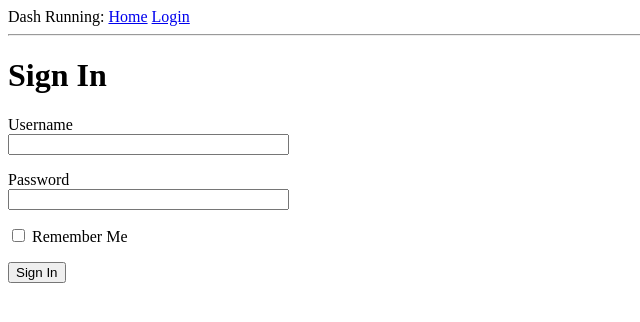
After one commit to paulsavala/Dash-Running, a Flask app: page /login in a window 1280 px wide. The commit adds this page. Shown: the top 322 px of the page, without its empty margins (0-640 px from the left). Run offline with Flask 2, Linux system fonts and the light colour scheme.

Commit message:
Login form added, moved config.py to base directory, renamed development config to config_dev.py

```diff
--- a/CPG_computations.py
+++ b/CPG_computations.py
@@ -1,4 +1,4 @@
-import config as cfg # My own config.py file with configuration parameters
+import config_dev as cfg # My own config.py file with configuration parameters
 from models import *
 import numpy as np
 import pandas as pd
--- a/app/__init__.py
+++ b/app/__init__.py
@@ -1,5 +1,7 @@
 from flask import Flask
+from config import Config
 
 app = Flask(__name__)
+app.config.from_object(Config)
 
 from app import routes
--- /dev/null
+++ b/app/forms.py
@@ -0,0 +1,9 @@
+from flask_wtf import FlaskForm
+from wtforms import StringField, PasswordField, BooleanField, SubmitField
+from wtforms.validators import DataRequired
+
+class LoginForm(FlaskForm):
+    username = StringField('Username', validators=[DataRequired()])
+    password = PasswordField('Password', validators=[DataRequired()])
+    remember_me = BooleanField('Remember Me')
+    submit = SubmitField('Sign In')
--- a/app/routes.py
+++ b/app/routes.py
@@ -1,5 +1,6 @@
 from flask import render_template
 from app import app
+from app.forms import LoginForm
 
 @app.route('/')
 @app.route('/index')
@@ -18,3 +19,8 @@ def index():
         }
     ]
     return render_template('index.html', title='Home', user=user, runs=runs)
+
+@app.route('/login')
+def login():
+    form = LoginForm()
+    return render_template('login.html', title='Sign In', form=form)
--- a/app/templates/base.html
+++ b/app/templates/base.html
@@ -7,7 +7,9 @@
     {% endif %}
   <body>
     <div>
-      Dash Running: <a href="/index">Home</a>
+      Dash Running:
+      <a href="/index">Home</a>
+      <a href="/login">Login</a>
     </div>
     <hr>
     {% block content %}{% endblock %}
--- /dev/null
+++ b/app/templates/login.html
@@ -0,0 +1,22 @@
+{% extends "base.html" %}
+
+{% block content %}
+  <h1>Sign In</h1>
+  <form action="" method="post">
+    {{ form.hidden_tag() }}
+    <p>
+      {{ form.username.label }}<br>
+      {{ form.username(size=32) }}
+    </p>
+    <p>
+      {{ form.password.label }}<br>
+      {{ form.password(size=32) }}
+    </p>
+    <p>
+      {{ form.remember_me() }} {{ form.remember_me.label }}
+    </p>
+    <p>
+      {{ form.submit() }}
+    </p>
+  </form>
+{% endblock %}
--- a/dataProcessing.py
+++ b/dataProcessing.py
@@ -2,7 +2,7 @@ import gpxpy # Used for reading gpx files
 from geopy.distance import vincenty # Used for calculating distances between (lat, lon) pairs
 import pandas as pd
 import numpy as np
-import config as cfg
+import config_dev as cfg
 
 def prep_df(df):
     """
--- a/fileIO.py
+++ b/fileIO.py
@@ -4,7 +4,7 @@ import os
 import pandas as pd
 import numpy as np
 import dataProcessing
-import config as cfg # My own config.py file with configuration parameters
+import config_dev as cfg # My own config.py file with configuration parameters
 
 def metadata_from_gpx(filename):
     """
--- a/models.py
+++ b/models.py
@@ -1,7 +1,7 @@
 import fileIO
 import dataProcessing
 import os
-import config as cfg # My own config.py file with configuration parameters
+import config_dev as cfg # My own config.py file with configuration parameters
 import pandas as pd
 
 class Run(object):
--- a/runSelection.py
+++ b/runSelection.py
@@ -1,4 +1,4 @@
-import config as cfg # My own config.py file with configuration parameters
+import config_dev as cfg # My own config.py file with configuration parameters
 from models import *
 import fileIO
 import os
--- a/views.py
+++ /dev/null
@@ -1,2 +0,0 @@
-import config as cfg # My own config.py file with configuration parameters
-from models import *
```
Also changed, not shown: config.py (+3 -7 lines), config_dev.py (added, +8 -0 lines), 1 other file.
